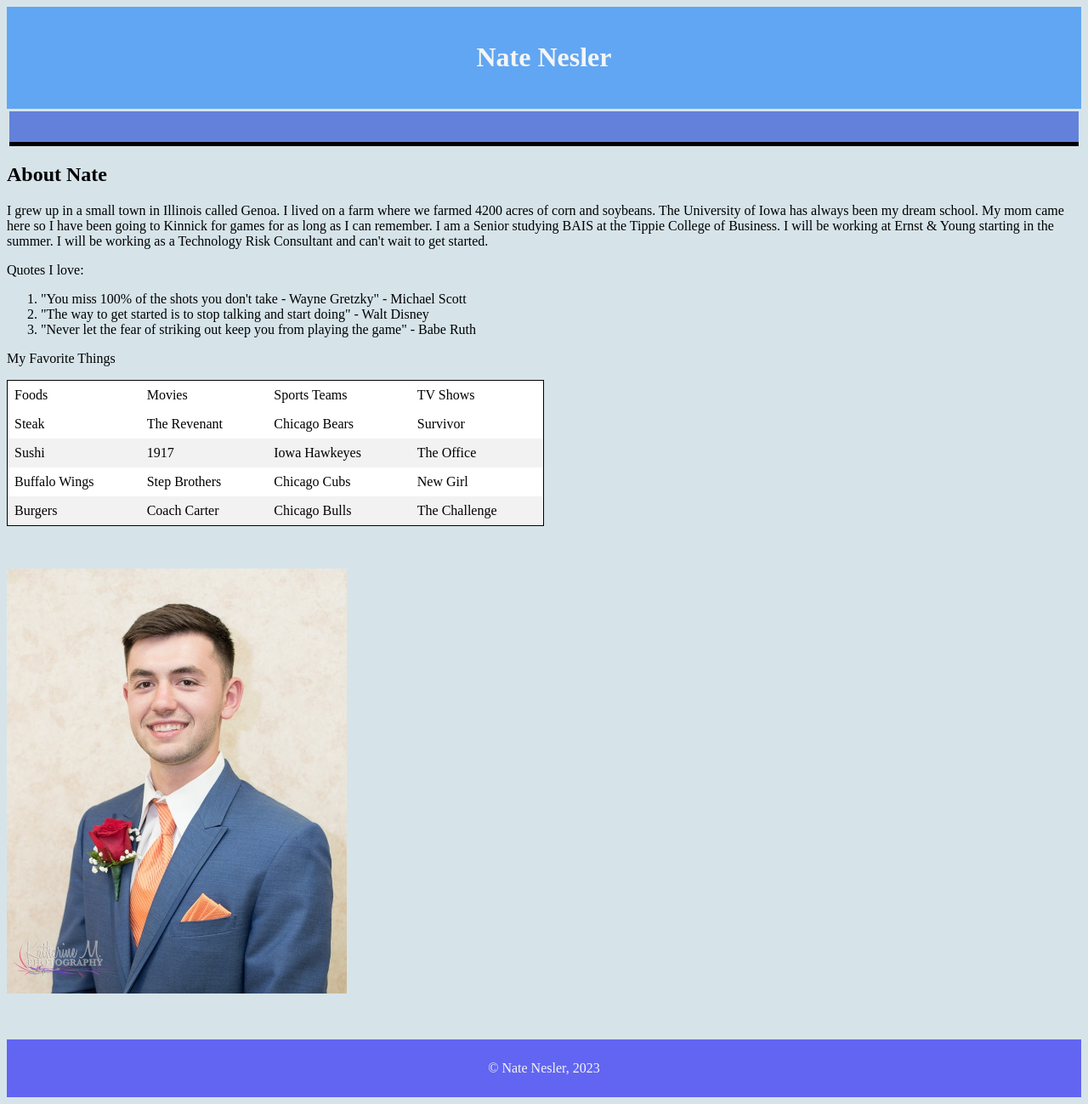
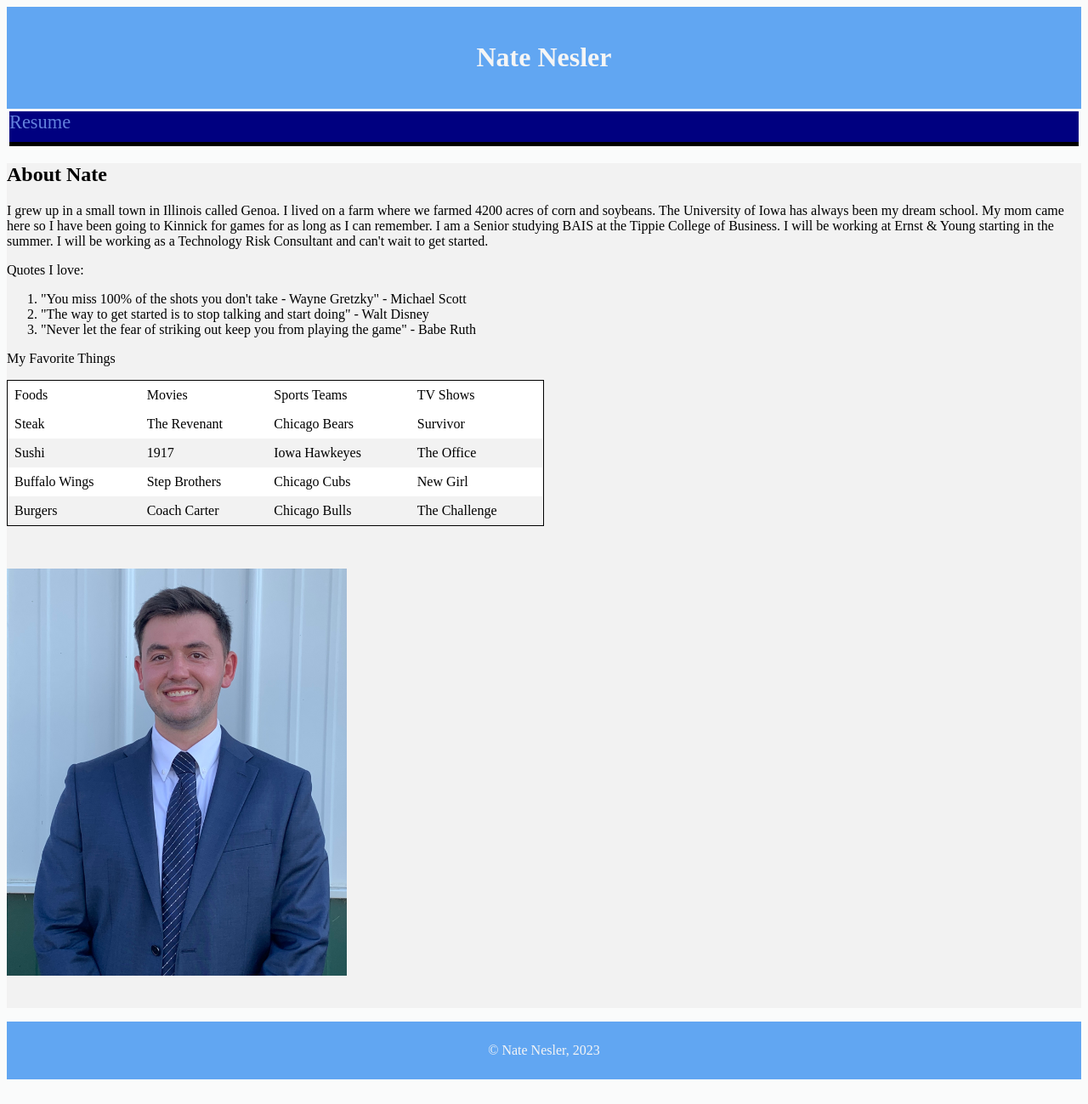
Before and after one commit to nnesler/BAIS3300-week6HW, a plain HTML site: page index.html in a window 1280 px wide. Shown: the whole page at 85% size. After the commit the page ends 1278 px from the top, so only its background shows below. Drawn offline with Linux system fonts and the light colour scheme.

Commit message:
color update 2

```diff
--- a/css/stylesheet.css
+++ b/css/stylesheet.css
@@ -1,5 +1,5 @@
 .wrapper {
-    background-color: #D6E4EA;
+    background-color: #fafbfb;
   }
 
   header {
@@ -10,7 +10,7 @@
   }
 
   nav {
-    background-color: #6381DB;
+    background-color: navy;
     margin: 3px;
     padding-bottom: 10px;
     border-bottom: 5px solid black;
@@ -44,11 +44,11 @@
   }
 
   main {
-    background-color: #D6E4EA;
+    background-color: #f2f2f2;
   }
 
   footer {
-    background-color: #6165F2;
+    background-color: #61A6F2;
     padding: 25px;
     text-align: center;
     color: whitesmoke;
--- a/index.html
+++ b/index.html
@@ -66,7 +66,7 @@
       </table>
       <p>&nbsp;</p>
 
-      <img src="./images/DPMPicture1.jpeg" width="400" />
+      <img src="./images/DPMPicture2.jpeg" width="400" />
 
       <p>&nbsp;</p>
     </main>
```
